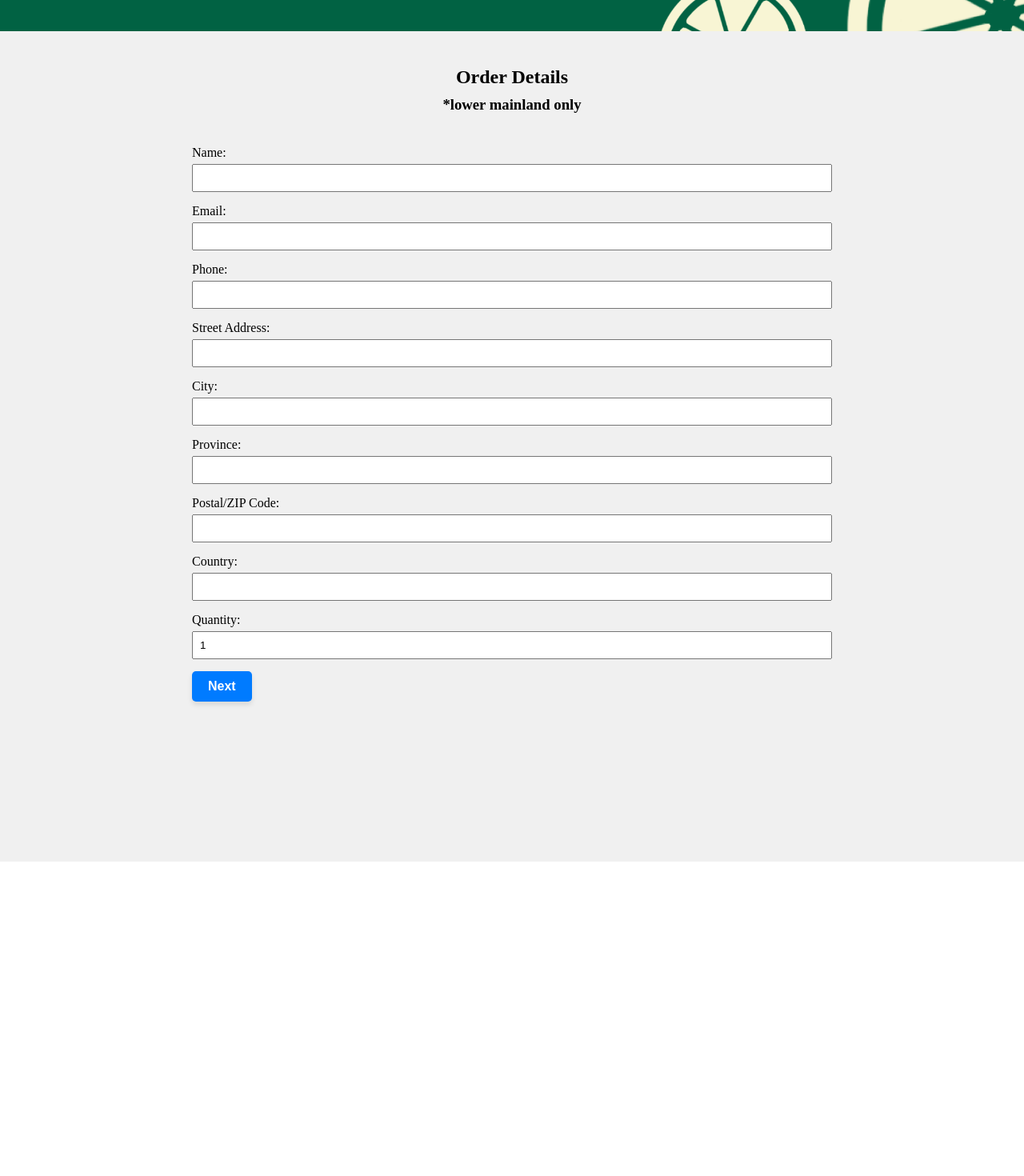
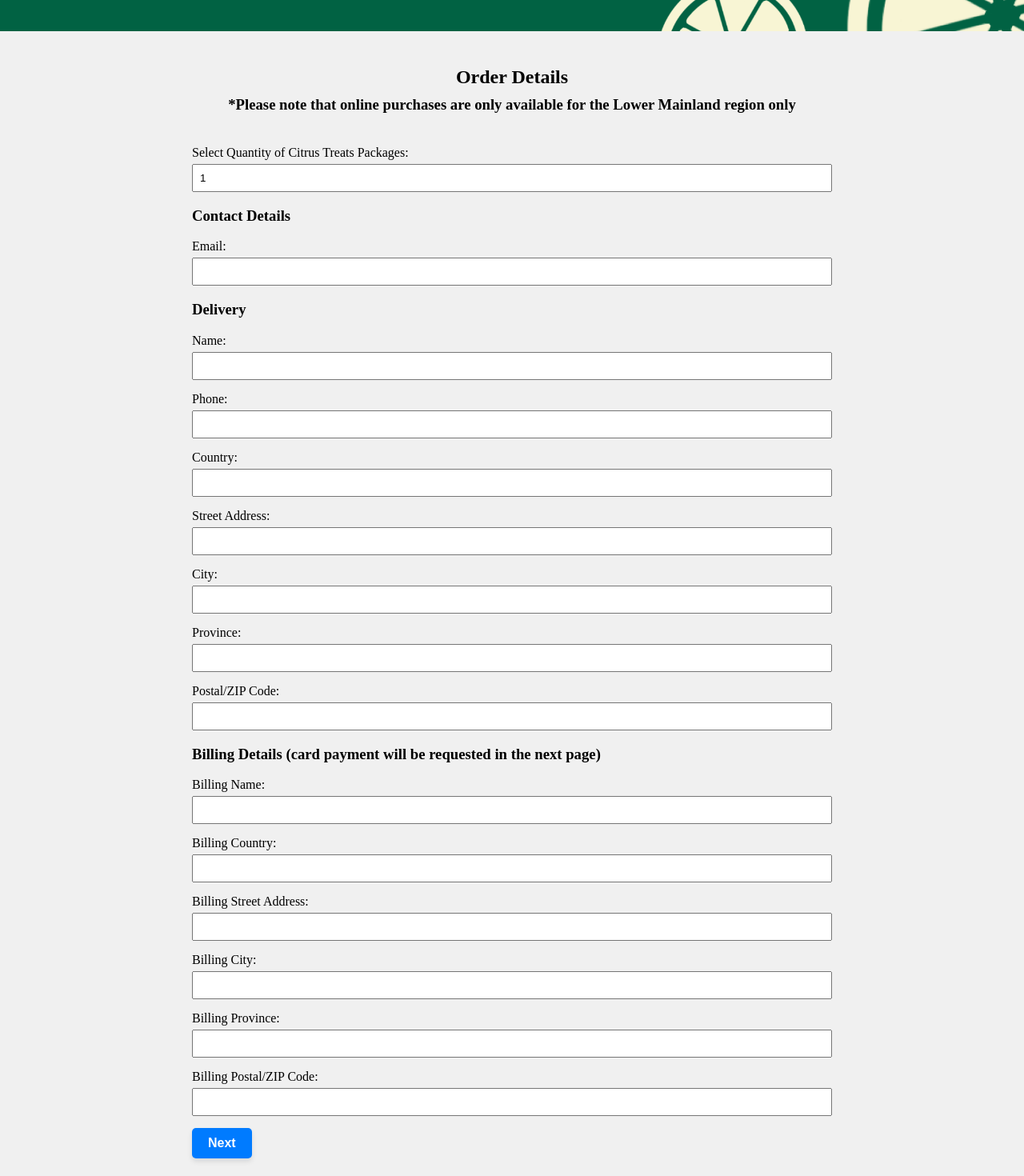
Before and after one commit to rayleishen/square-next, a Next.js app: page / in a window 1280 px wide. Shown: the part 280-1750 px from the top of the page at 80% size. Before the commit the page ends 1357 px from the top, so only its background shows below. Built offline with nearby package versions, Linux system fonts and the light colour scheme; what square would draw is missing.

Commit message:
change form fields

```diff
--- a/src/app/page.js
+++ b/src/app/page.js
@@ -37,6 +37,12 @@ export default function Home() {
     zip: "",
     country: "",
     quantity: 1,
+    billingName: "",
+    billingAddress: "",
+    billingCity: "",
+    billingProvince: "",
+    billingZip: "",
+    billingCountry: ""
   });
 
   const [warningMessage, setWarningMessage] = useState('');
@@ -58,7 +64,13 @@ export default function Home() {
       orderDetails.province &&
       orderDetails.zip &&
       orderDetails.country &&
-      orderDetails.quantity
+      orderDetails.quantity &&
+      orderDetails.billingName &&
+      orderDetails.billingAddress &&
+      orderDetails.billingProvince &&
+      orderDetails.billingCity &&
+      orderDetails.billingZip &&
+      orderDetails.billingCountry
     );
   };
 
@@ -83,90 +95,10 @@ export default function Home() {
     <div style={{ backgroundColor: '#f0f0f0', minHeight: '100vh', height: 'auto' }}>
       <img src="/images/SecondSavour_Banner.png" alt="Logo" style={{ minWidth: '100%', maxWidth: '100%', height: 'auto' }} />
       <h2 className="order-header">Order Details</h2>
-      <h3 className="order-subheader">*lower mainland only</h3>
+      <h3 className="order-subheader">*Please note that online purchases are only available for the Lower Mainland region only</h3>
       <form className="order-form">
-        <div className="form-group">
-          <label>Name:</label>
-          <input
-            type="text"
-            value={orderDetails.name}
-            onChange={(e) =>
-              setOrderDetails({ ...orderDetails, name: e.target.value })
-            }
-          />
-        </div>
-        <div className="form-group">
-          <label>Email:</label>
-          <input
-            type="email"
-            value={orderDetails.email}
-            onChange={(e) =>
-              setOrderDetails({ ...orderDetails, email: e.target.value })
-            }
-          />
-        </div>
-        <div className="form-group">
-          <label>Phone:</label>
-          <input
-            type="tel"
-            value={orderDetails.phone}
-            onChange={(e) =>
-              setOrderDetails({ ...orderDetails, phone: e.target.value })
-            }
-          />
-        </div>
-        <div className="form-group">
-          <label>Street Address:</label>
-          <input
-            type="text"
-            value={orderDetails.address}
-            onChange={(e) =>
-              setOrderDetails({ ...orderDetails, address: e.target.value })
-            }
-          />
-        </div>
-        <div className="form-group">
-          <label>City:</label>
-          <input
-            type="text"
-            value={orderDetails.city}
-            onChange={(e) =>
-              setOrderDetails({ ...orderDetails, city: e.target.value })
-            }
-          />
-        </div>
-        <div className="form-group">
-          <label>Province:</label>
-          <input
-            type="text"
-            value={orderDetails.province}
-            onChange={(e) =>
-              setOrderDetails({ ...orderDetails, province: e.target.value })
-            }
-          />
-        </div>
-        <div className="form-group">
-          <label>Postal/ZIP Code:</label>
-          <input
-            type="text"
-            value={orderDetails.zip}
-            onChange={(e) =>
-              setOrderDetails({ ...orderDetails, zip: e.target.value })
-            }
-          />
-        </div>
-        <div className="form-group">
-          <label>Country:</label>
-          <input
-            type="text"
-            value={orderDetails.country}
-            onChange={(e) =>
-              setOrderDetails({ ...orderDetails, country: e.target.value })
-            }
-          />
-        </div>
-        <div className="form-group">
-          <label>Quantity:</label>
+      <div className="form-group">
+          <label>Select Quantity of Citrus Treats Packages:</label>
           <input
             type="number"
             min="1"
@@ -180,6 +112,165 @@ export default function Home() {
           />
         </div>
 
+
+        <div className="form-group">
+          <h3>Contact Details</h3>
+          <label>Email:</label>
+          <input
+            type="email"
+            value={orderDetails.email}
+            onChange={(e) =>
+              setOrderDetails({ ...orderDetails, email: e.target.value })
+            }
+          />
+        </div>
+
+        <div className="form-group">
+          <h3>Delivery</h3>
+          <label>Name:</label>
+          <input
+            type="text"
+            value={orderDetails.name}
+            onChange={(e) =>
+              setOrderDetails({ ...orderDetails, name: e.target.value })
+            }
+          />
+        </div>
+
+        <div className="form-group">
+          <label>Phone:</label>
+          <input
+            type="tel"
+            value={orderDetails.phone}
+            onChange={(e) =>
+              setOrderDetails({ ...orderDetails, phone: e.target.value })
+            }
+          />
+        </div>
+
+        <div className="form-group">
+          <label>Country:</label>
+          <input
+            type="text"
+            value={orderDetails.country}
+            onChange={(e) =>
+              setOrderDetails({ ...orderDetails, country: e.target.value })
+            }
+          />
+        </div>
+
+        <div className="form-group">
+          <label>Street Address:</label>
+          <input
+            type="text"
+            value={orderDetails.address}
+            onChange={(e) =>
+              setOrderDetails({ ...orderDetails, address: e.target.value })
+            }
+          />
+        </div>
+
+          <div className="form-group">
+            <label>City:</label>
+            <input
+              type="text"
+              value={orderDetails.city}
+              onChange={(e) =>
+                setOrderDetails({ ...orderDetails, city: e.target.value })
+              }
+              style={{ width: '100%' }}
+            />
+          </div>
+          <div className="form-group">
+            <label>Province:</label>
+            <input
+              type="text"
+              value={orderDetails.province}
+              onChange={(e) =>
+                setOrderDetails({ ...orderDetails, province: e.target.value })
+              }
+              style={{ width: '100%' }}
+            />
+          </div>
+          <div className="form-group">
+            <label>Postal/ZIP Code:</label>
+            <input
+              type="text"
+              value={orderDetails.zip}
+              onChange={(e) =>
+                setOrderDetails({ ...orderDetails, zip: e.target.value })
+              }
+              style={{ width: '100%' }}
+            />
+          </div>
+
+          <div className="form-group">
+          <h3>Billing Details (card payment will be requested in the next page) </h3>
+          <label>Billing Name:</label>
+          <input
+            type="text"
+            value={orderDetails.billingName}
+            onChange={(e) =>
+              setOrderDetails({ ...orderDetails, billingName: e.target.value })
+            }
+          />
+        </div>
+
+          <div className="form-group">
+          <label>Billing Country:</label>
+          <input
+            type="text"
+            value={orderDetails.billingCountry}
+            onChange={(e) =>
+              setOrderDetails({ ...orderDetails, billingCountry: e.target.value })
+            }
+          />
+        </div>
+
+        <div className="form-group">
+          <label>Billing Street Address:</label>
+          <input
+            type="text"
+            value={orderDetails.billingAddress}
+            onChange={(e) =>
+              setOrderDetails({ ...orderDetails, billingAddress: e.target.value })
+            }
+          />
+        </div>
+
+          <div className="form-group">
+            <label>Billing City:</label>
+            <input
+              type="text"
+              value={orderDetails.billingCity}
+              onChange={(e) =>
+                setOrderDetails({ ...orderDetails, billingCity: e.target.value })
+              }
+              style={{ width: '100%' }}
+            />
+          </div>
+          <div className="form-group">
+            <label>Billing Province:</label>
+            <input
+              type="text"
+              value={orderDetails.billingProvince}
+              onChange={(e) =>
+                setOrderDetails({ ...orderDetails, billingProvince: e.target.value })
+              }
+              style={{ width: '100%' }}
+            />
+          </div>
+          <div className="form-group">
+            <label>Billing Postal/ZIP Code:</label>
+            <input
+              type="text"
+              value={orderDetails.billingZip}
+              onChange={(e) =>
+                setOrderDetails({ ...orderDetails, billingZip: e.target.value })
+              }
+              style={{ width: '100%' }}
+            />
+          </div>
 
         {/* Warning message */}
         {warningMessage && <p style={{ color: 'red' }}>{warningMessage}</p>}
@@ -264,6 +355,7 @@ export default function Home() {
 
     return (
       <div style={{ backgroundColor: '#f0f0f0', height: '100vh', display: 'flex', flexDirection: 'column', alignItems: 'center', justifyContent: 'center' }}>
+
         <div style={{ display: 'flex', justifyContent: 'center', alignItems: 'center', maxWidth: '100%', marginBottom: '30px' }}>
           <img src="/images/treats.png" alt="Logo" style={{ width: '40%', height: 'auto', marginRight: '20px' }} />
           <div>
@@ -290,7 +382,7 @@ export default function Home() {
             setStep(3);
           }}
         >
-          <div style={{ maxWidth: "800px", margin: "0 auto" }}>
+          <div style={{margin: "0 auto" }}>
             <CreditCard />
           </div>
         </PaymentForm>
```
